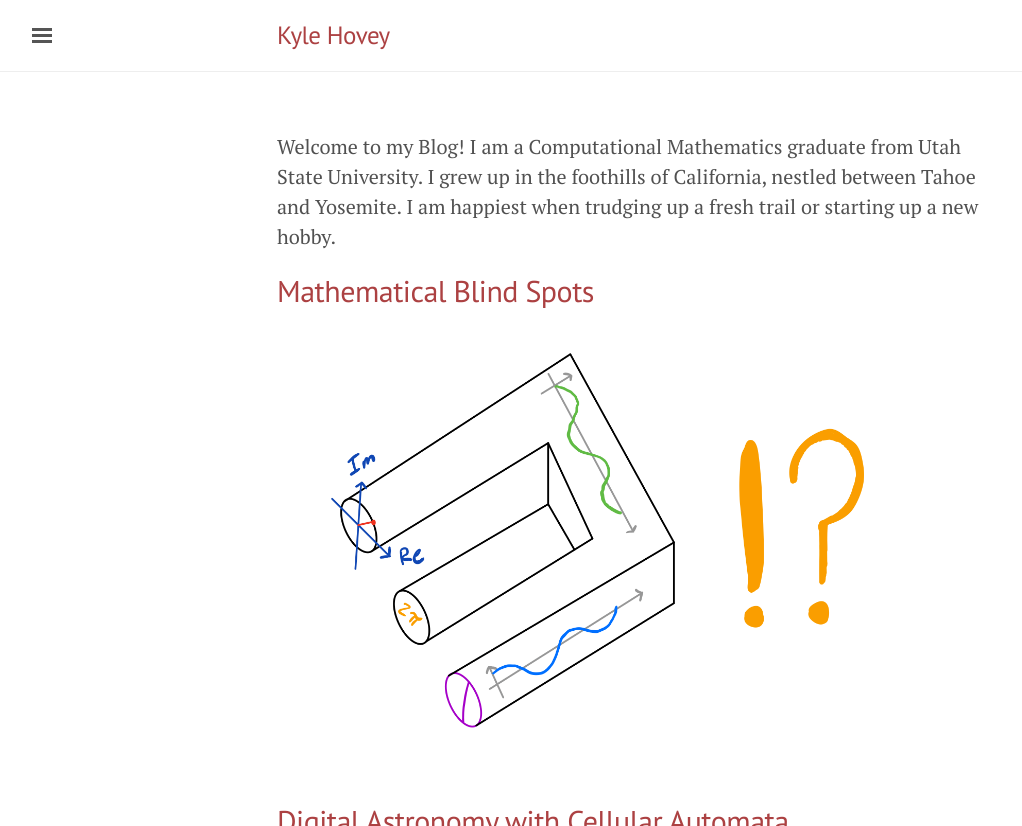
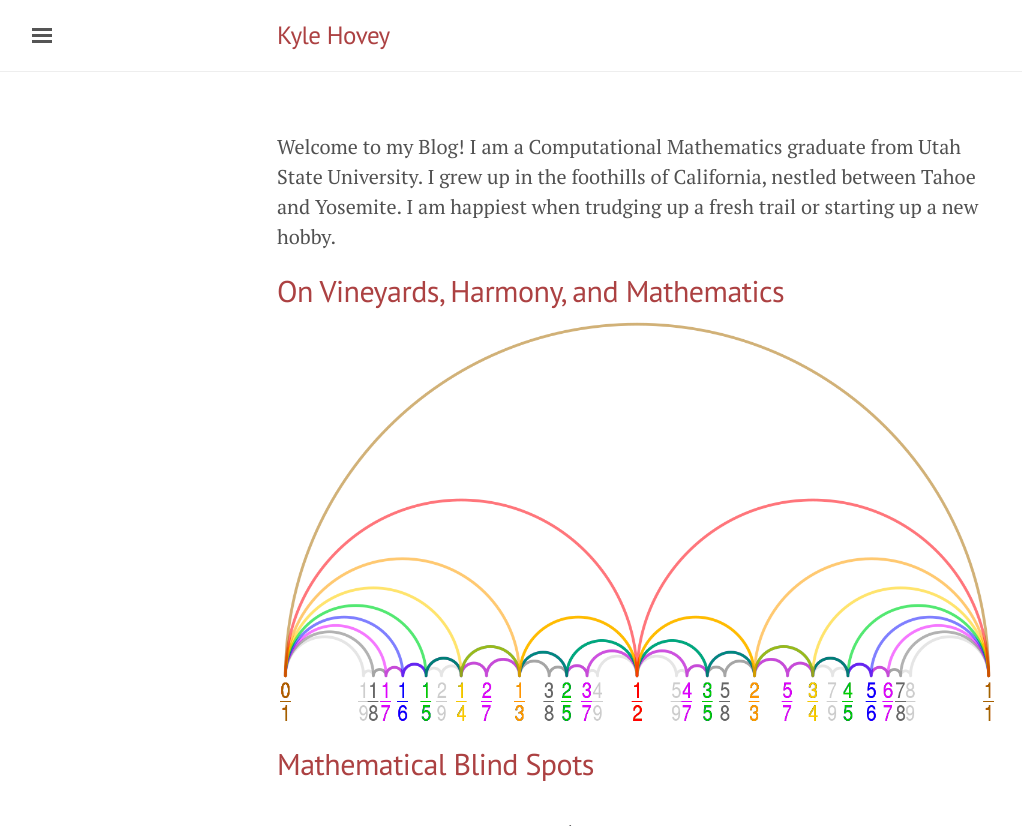
Before and after one commit to kylehovey/blog, a Jekyll site: the page built from index.md, in a window 1280 px wide and 900 px high, cut to the strip 0-826 px from the top of the window. Shown: the whole strip, without its empty margins (3-1025 px from the left). Built offline with Jekyll 4.4.1, drawn with Linux system fonts in a browser that asks for light colours; the list of posts is cut into pages by our own code.

Commit message:
Added new post to index

```diff
--- a/index.md
+++ b/index.md
@@ -5,6 +5,9 @@ title: Welcome
 ---
 
 Welcome to my Blog! I am a Computational Mathematics graduate from Utah State University. I grew up in the foothills of California, nestled between Tahoe and Yosemite. I am happiest when trudging up a fresh trail or starting up a new hobby.
+
+## [On Vineyards, Harmony, and Mathematics](./on-vineyards-harmony-and-mathematics)
+[![On Vineyards, Harmony, and Mathematics](/blog/images/vineyard/Pasted image 20230114180009.png)](./on-vineyards-harmony-and-mathematics)
 
 ## [Mathematical Blind Spots](./mathematical-blind-spots)
 [![Mathematical Blind Spots](/blog/images/radians_and_blind_spots/title_card.png)](./mathematical-blind-spots)
```
